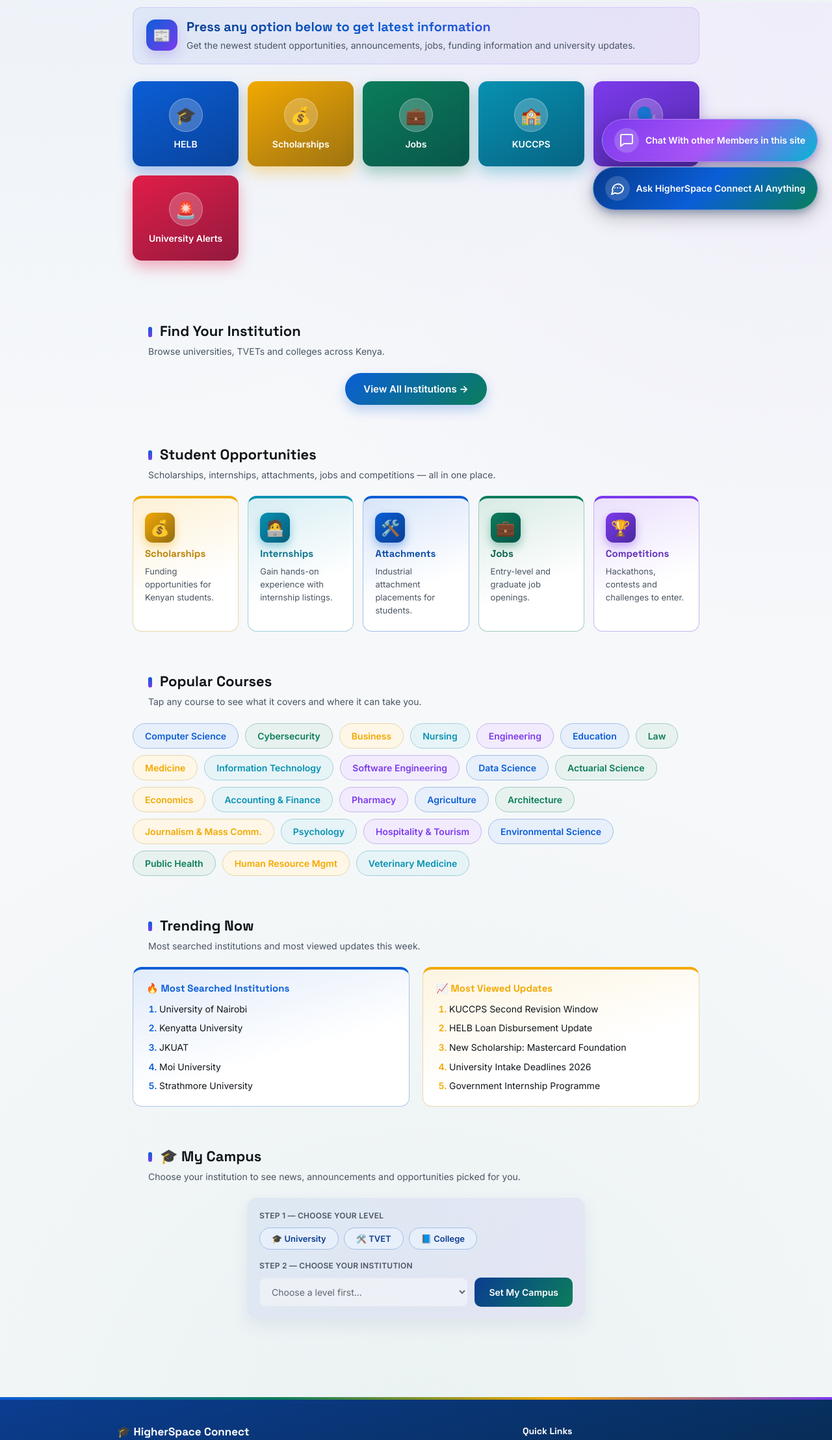
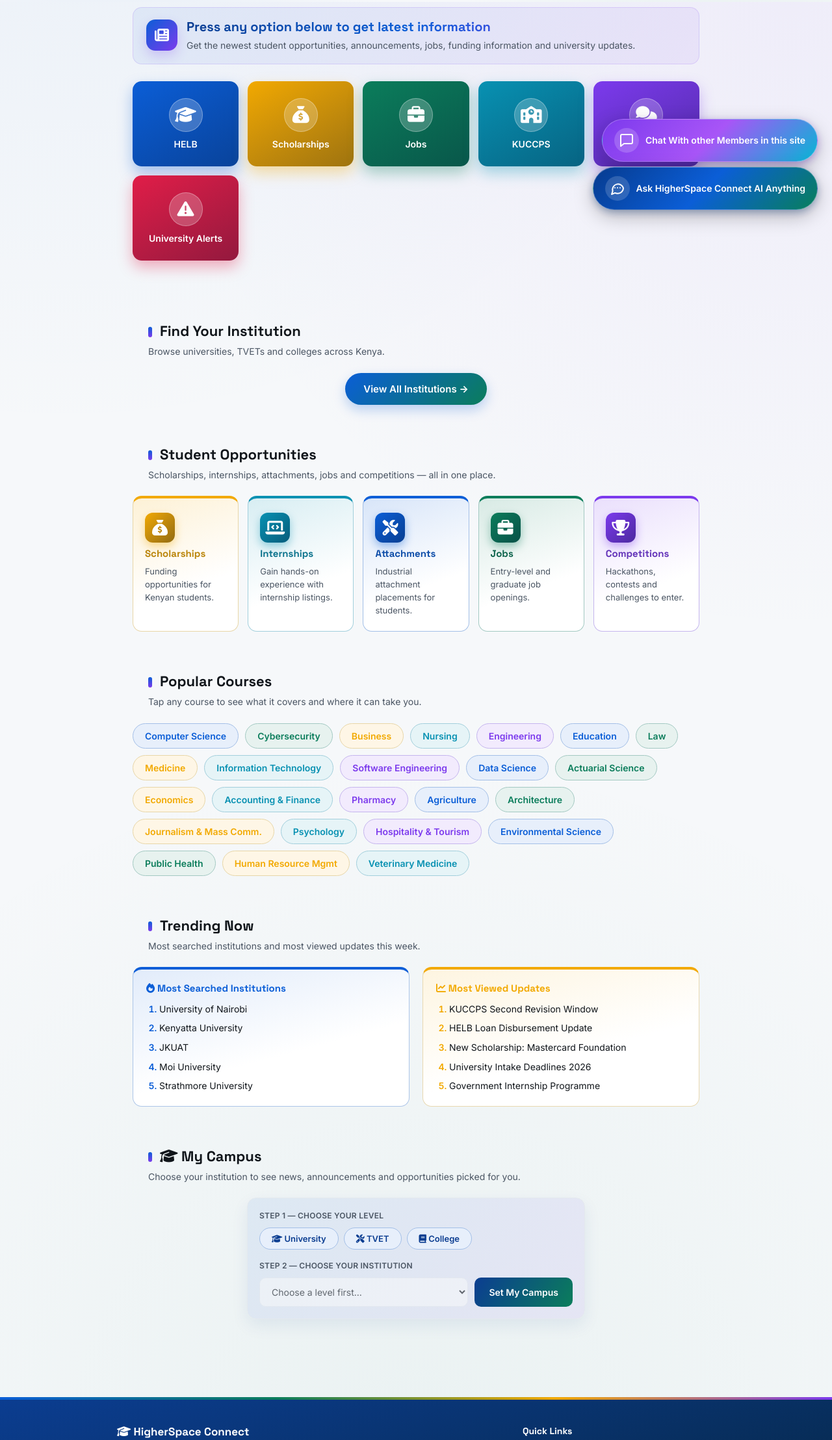
Before and after one commit to mikelatvia076-max/ads, a website: page public/index.html in a window 1280 px wide. Shown: the part 455-2671 px from the top of the page at 65% size. Drawn offline with Linux system fonts and the light colour scheme; no server answers; files whose address does not match are found by name.

Commit message:
Update index and styles

```diff
--- a/public/index.html
+++ b/public/index.html
@@ -23,6 +23,7 @@
         href="style.css"
     >
     <link href="load.css" rel="stylesheet">
+    <link rel="stylesheet" href="https://cdnjs.cloudflare.com/ajax/libs/font-awesome/6.5.2/css/all.min.css" crossorigin="anonymous" referrerpolicy="no-referrer">
 
     <link rel="manifest" href="/manifest.json">
     <meta name="theme-color" content="#0b7d5b">
@@ -149,7 +150,7 @@ body.hsc-banner-open {
 
 <div id="hscInstallBanner" role="dialog" aria-label="Install HigherSpace Connect app">
     <div class="hsc-install-left">
-        <span class="hsc-install-icon">🎓</span>
+        <span class="hsc-install-icon"><i class="fa-solid fa-graduation-cap"></i></span>
         <span class="hsc-install-text">Install HigherSpace Connect for quick, app-like access.</span>
     </div>
     <div class="hsc-install-actions">
@@ -508,7 +509,7 @@ body.hsc-banner-open {
     <div class="loader-content">
 
         <div class="loader-logo">
-            🎓
+            <i class="fa-solid fa-graduation-cap"></i>
         </div>
 
         <h1>HigherSpace Connect</h1>
@@ -576,14 +577,14 @@ body.hsc-banner-open {
 <header>
 
     <div class="logo">
-        🎓 HigherSpace Connect
+        <i class="fa-solid fa-graduation-cap"></i> HigherSpace Connect
     </div>
 
 
     <div class="nav-more">
 
         <button class="nav-more-btn" onclick="toggleMoreMenu(event)" aria-label="Menu">
-            ☰
+            <i class="fa-solid fa-bars"></i>
         </button>
 
         <div class="nav-more-dropdown" id="navMoreDropdown">
@@ -713,7 +714,7 @@ document.addEventListener("click", function () {
     <div class="information-section-title">
 
         <span class="information-title-icon">
-            📰
+            <i class="fa-solid fa-newspaper"></i>
         </span>
 
         <div>
@@ -739,7 +740,7 @@ document.addEventListener("click", function () {
             type="button"
             onclick="location.href='category.html?type=helb'"
         >
-            <span class="cat-icon">🎓</span>
+            <span class="cat-icon"><i class="fa-solid fa-graduation-cap"></i></span>
             <span>HELB</span>
         </button>
 
@@ -748,7 +749,7 @@ document.addEventListener("click", function () {
             type="button"
             onclick="location.href='category.html?type=scholarships'"
         >
-            <span class="cat-icon">💰</span>
+            <span class="cat-icon"><i class="fa-solid fa-sack-dollar"></i></span>
             <span>Scholarships</span>
         </button>
 
@@ -757,7 +758,7 @@ document.addEventListener("click", function () {
             type="button"
             onclick="location.href='category.html?type=jobs'"
         >
-            <span class="cat-icon">💼</span>
+            <span class="cat-icon"><i class="fa-solid fa-briefcase"></i></span>
             <span>Jobs</span>
         </button>
 
@@ -766,7 +767,7 @@ document.addEventListener("click", function () {
             type="button"
             onclick="location.href='category.html?type=kuccps'"
         >
-            <span class="cat-icon">🏫</span>
+            <span class="cat-icon"><i class="fa-solid fa-school"></i></span>
             <span>KUCCPS</span>
         </button>
 
@@ -776,7 +777,7 @@ document.addEventListener("click", function () {
             class="rumours-category"
             onclick="location.href='category.html?type=rumours'"
         >
-            <span class="cat-icon">🗣️</span>
+            <span class="cat-icon"><i class="fa-solid fa-comments"></i></span>
             <span>University Rumours</span>
         </button>
 
@@ -786,7 +787,7 @@ document.addEventListener("click", function () {
             class="alerts-category"
             onclick="location.href='category.html?type=university-alerts'"
         >
-            <span class="cat-icon">🚨</span>
+            <span class="cat-icon"><i class="fa-solid fa-triangle-exclamation"></i></span>
             <span>University Alerts</span>
         </button>
 
@@ -833,31 +834,31 @@ document.addEventListener("click", function () {
     <div class="opportunities-grid">
 
         <a href="category.html?type=scholarships" class="opportunity-card cat-scholarships">
-            <span class="opportunity-icon">💰</span>
+            <span class="opportunity-icon"><i class="fa-solid fa-sack-dollar"></i></span>
             <h3>Scholarships</h3>
             <p>Funding opportunities for Kenyan students.</p>
         </a>
 
         <a href="category.html?type=internships" class="opportunity-card cat-internships">
-            <span class="opportunity-icon">🧑‍💻</span>
+            <span class="opportunity-icon"><i class="fa-solid fa-laptop-code"></i></span>
             <h3>Internships</h3>
             <p>Gain hands-on experience with internship listings.</p>
         </a>
 
         <a href="category.html?type=attachments" class="opportunity-card cat-attachments">
-            <span class="opportunity-icon">🛠️</span>
+            <span class="opportunity-icon"><i class="fa-solid fa-screwdriver-wrench"></i></span>
             <h3>Attachments</h3>
             <p>Industrial attachment placements for students.</p>
         </a>
 
         <a href="category.html?type=jobs" class="opportunity-card cat-jobs">
-            <span class="opportunity-icon">💼</span>
+            <span class="opportunity-icon"><i class="fa-solid fa-briefcase"></i></span>
             <h3>Jobs</h3>
             <p>Entry-level and graduate job openings.</p>
         </a>
 
         <a href="category.html?type=competitions" class="opportunity-card cat-competitions">
-            <span class="opportunity-icon">🏆</span>
+            <span class="opportunity-icon"><i class="fa-solid fa-trophy"></i></span>
             <h3>Competitions</h3>
             <p>Hackathons, contests and challenges to enter.</p>
         </a>
@@ -925,7 +926,7 @@ document.addEventListener("click", function () {
 
         <div class="trending-col">
 
-            <h3>🔥 Most Searched Institutions</h3>
+            <h3><i class="fa-solid fa-fire"></i> Most Searched Institutions</h3>
 
             <ol id="trendingInstitutions">
                 <li><a href="#" data-institution="University of Nairobi">University of Nairobi</a></li>
@@ -939,7 +940,7 @@ document.addEventListener("click", function () {
 
         <div class="trending-col">
 
-            <h3>📈 Most Viewed Updates</h3>
+            <h3><i class="fa-solid fa-chart-line"></i> Most Viewed Updates</h3>
 
             <ol id="trendingArticles">
                 <li><a href="category.html?type=kuccps">KUCCPS Second Revision Window</a></li>
@@ -963,7 +964,7 @@ document.addEventListener("click", function () {
 <section class="my-campus-section" id="myCampusSection">
 
     <div class="section-heading">
-        <h2>🎓 My Campus</h2>
+        <h2><i class="fa-solid fa-graduation-cap"></i> My Campus</h2>
         <p>
             Choose your institution to see news, announcements
             and opportunities picked for you.
@@ -979,15 +980,15 @@ document.addEventListener("click", function () {
             <div class="my-campus-level-chips">
 
                 <button type="button" class="filter-chip" data-level="university" onclick="setMyCampusLevel('university', this)">
-                    🎓 University
+                    <i class="fa-solid fa-graduation-cap"></i> University
                 </button>
 
                 <button type="button" class="filter-chip" data-level="tvet" onclick="setMyCampusLevel('tvet', this)">
-                    🛠️ TVET
+                    <i class="fa-solid fa-screwdriver-wrench"></i> TVET
                 </button>
 
                 <button type="button" class="filter-chip" data-level="college" onclick="setMyCampusLevel('college', this)">
-                    📘 College
+                    <i class="fa-solid fa-book"></i> College
                 </button>
 
             </div>
@@ -1071,7 +1072,7 @@ document.addEventListener("click", function () {
         <div>
 
             <h3>
-                🎓 HigherSpace Connect
+                <i class="fa-solid fa-graduation-cap"></i> HigherSpace Connect
             </h3>
 
             <p>
```
